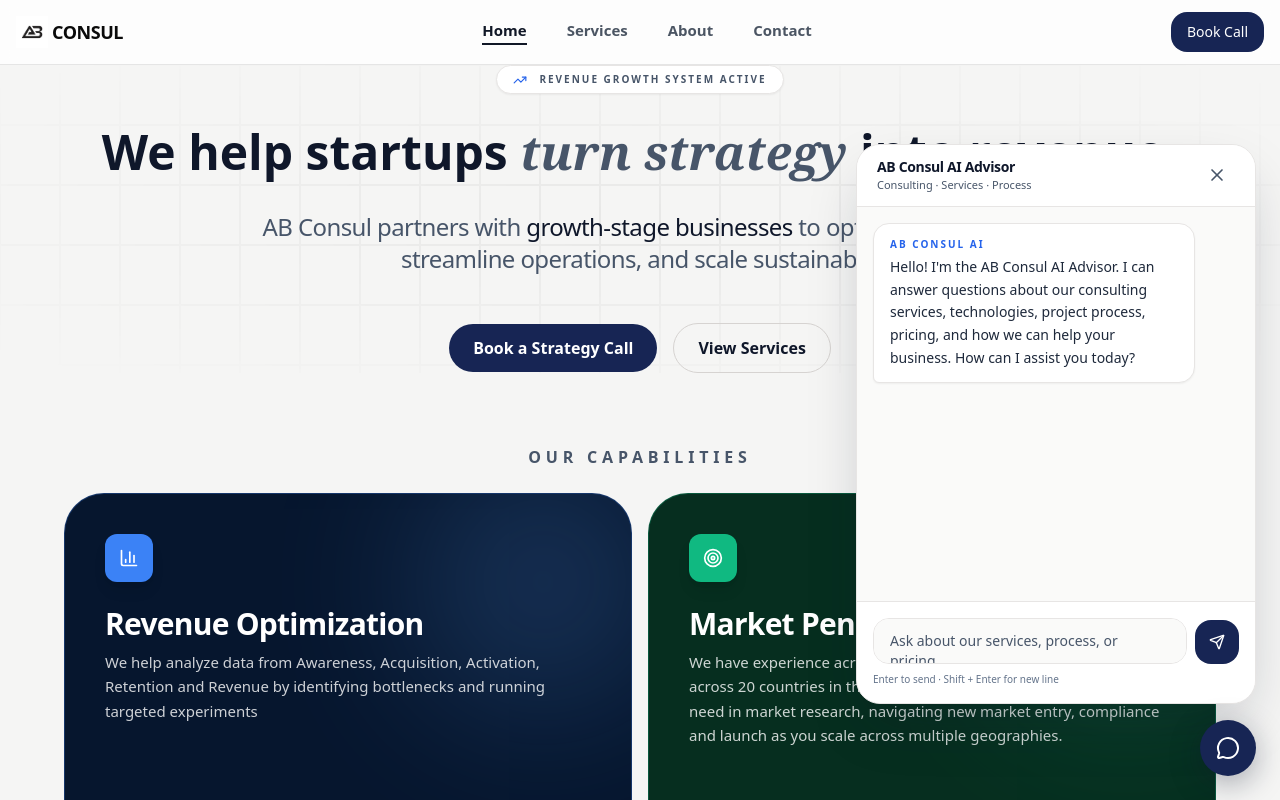
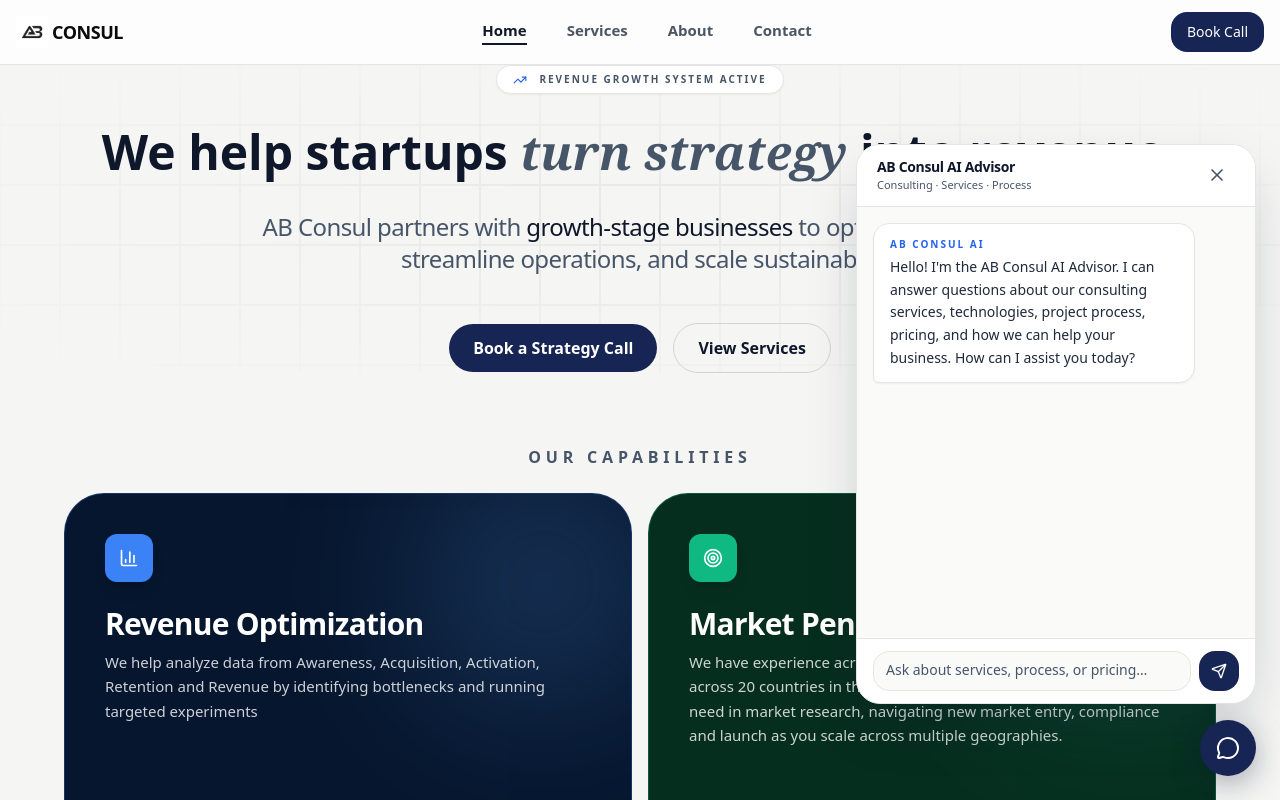
Before and after one commit to l-tting/ab-consul, a Next.js app in the folder my-app/: page / in a window 1280 px wide. Both pictures are taken after a click on the button "Open AB Consul AI Advisor". Shown: the top 800 px of the page. Built offline with nearby package versions, Linux system fonts and the light colour scheme.

Commit message:
fitting ai assistant send window into a single row

```diff
--- a/my-app/src/ai/components/ChatInput.tsx
+++ b/my-app/src/ai/components/ChatInput.tsx
@@ -19,7 +19,7 @@ export function ChatInput({ onSend, disabled }: ChatInputProps) {
     onSend(value);
     if (textareaRef.current) {
       textareaRef.current.value = "";
-      textareaRef.current.style.height = "auto";
+      textareaRef.current.style.height = "40px";
     }
   }, [disabled, onSend]);
 
@@ -33,13 +33,13 @@ export function ChatInput({ onSend, disabled }: ChatInputProps) {
   const handleInput = () => {
     const el = textareaRef.current;
     if (!el) return;
-    el.style.height = "auto";
+    el.style.height = "40px";
     el.style.height = `${Math.min(el.scrollHeight, 120)}px`;
   };
 
   return (
-    <div className="border-t border-stone-200 bg-white p-3 sm:p-4">
-      <div className="flex items-end gap-2">
+    <div className="shrink-0 border-t border-stone-200 bg-white px-3 py-2.5 sm:px-4 sm:py-3">
+      <div className="flex items-center gap-2">
         <label htmlFor="ab-consul-chat-input" className="sr-only">
           Type your message
         </label>
@@ -49,24 +49,23 @@ export function ChatInput({ onSend, disabled }: ChatInputProps) {
           rows={1}
           disabled={disabled}
           maxLength={AI_CONFIG.maxMessageLength}
-          placeholder="Ask about our services, process, or pricing…"
+          placeholder="Ask about services, process, or pricing…"
           onKeyDown={handleKeyDown}
           onInput={handleInput}
-          className="max-h-[120px] min-h-[44px] flex-1 resize-none rounded-2xl border border-stone-200 bg-stone-50 px-4 py-3 text-sm text-slate-900 placeholder:text-slate-600 focus:border-blue-600 focus:outline-none focus:ring-2 focus:ring-blue-600/20 disabled:opacity-60"
+          style={{ height: "40px" }}
+          className="min-h-[40px] max-h-[120px] flex-1 resize-none overflow-hidden rounded-2xl border border-stone-200 bg-stone-50 px-3 py-2 text-sm leading-5 text-slate-900 placeholder:text-slate-600 focus:border-blue-600 focus:outline-none focus:ring-2 focus:ring-blue-600/20 disabled:opacity-60"
         />
         <button
           type="button"
           onClick={handleSend}
           disabled={disabled}
           aria-label="Send message"
-          className="flex h-11 w-11 shrink-0 items-center justify-center rounded-2xl bg-blue-950 text-white transition-colors hover:bg-blue-900 focus:outline-none focus-visible:ring-2 focus-visible:ring-blue-600 focus-visible:ring-offset-2 disabled:cursor-not-allowed disabled:opacity-50"
+          className="flex h-10 w-10 shrink-0 items-center justify-center rounded-2xl bg-blue-950 text-white transition-colors hover:bg-blue-900 focus:outline-none focus-visible:ring-2 focus-visible:ring-blue-600 focus-visible:ring-offset-2 disabled:cursor-not-allowed disabled:opacity-50"
         >
           <Send className="h-4 w-4" aria-hidden="true" />
         </button>
       </div>
-      <p className="mt-2 text-[10px] text-slate-500">
-        Enter to send · Shift + Enter for new line
-      </p>
+      <p className="sr-only">Enter to send. Shift plus Enter for a new line.</p>
     </div>
   );
 }
--- a/my-app/src/ai/components/ChatMessageList.tsx
+++ b/my-app/src/ai/components/ChatMessageList.tsx
@@ -18,7 +18,7 @@ export function ChatMessageList({ messages, isLoading }: ChatMessageListProps) {
 
   return (
     <div
-      className="flex-1 overflow-y-auto px-4 py-4 space-y-4"
+      className="h-full min-h-0 overflow-y-auto px-4 py-4"
       role="log"
       aria-live="polite"
       aria-relevant="additions"
--- a/my-app/src/ai/components/ChatPanel.tsx
+++ b/my-app/src/ai/components/ChatPanel.tsx
@@ -54,7 +54,7 @@ export function ChatPanel({ isOpen, onClose }: ChatPanelProps) {
         role="dialog"
         aria-modal="true"
         aria-labelledby="ab-consul-chat-title"
-        className="chat-panel-enter fixed z-50 flex flex-col overflow-hidden border border-stone-200 bg-stone-50 shadow-[0_25px_60px_-15px_rgba(15,23,42,0.25)] inset-x-3 bottom-20 top-auto h-[min(520px,calc(100dvh-6rem))] rounded-3xl sm:inset-x-auto sm:bottom-24 sm:right-6 sm:h-[min(560px,calc(100dvh-8rem))] sm:w-[400px]"
+        className="chat-panel-enter fixed z-50 grid grid-rows-[auto_1fr_auto] overflow-hidden border border-stone-200 bg-stone-50 shadow-[0_25px_60px_-15px_rgba(15,23,42,0.25)] inset-x-3 bottom-20 top-auto h-[min(520px,calc(100dvh-6rem))] rounded-3xl sm:inset-x-auto sm:bottom-24 sm:right-6 sm:h-[min(560px,calc(100dvh-8rem))] sm:w-[400px]"
       >
         {/* Header */}
         <div className="flex items-center justify-between border-b border-stone-200 bg-white px-4 py-3 sm:px-5">
@@ -80,12 +80,14 @@ export function ChatPanel({ isOpen, onClose }: ChatPanelProps) {
           </button>
         </div>
 
-        <ChatMessageList messages={messages} isLoading={isLoading} />
+        <div className="min-h-0 overflow-hidden">
+          <ChatMessageList messages={messages} isLoading={isLoading} />
+        </div>
 
         {error && (
           <div
             role="alert"
-            className="mx-4 mb-2 rounded-xl border border-red-200 bg-red-50 px-3 py-2 text-xs text-red-700"
+            className="shrink-0 mx-4 mb-2 rounded-xl border border-red-200 bg-red-50 px-3 py-2 text-xs text-red-700"
           >
             <div className="flex items-start justify-between gap-2">
               <span>{error}</span>
```
